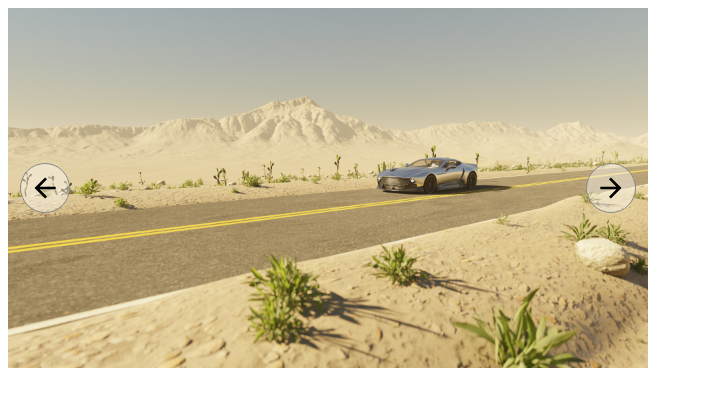
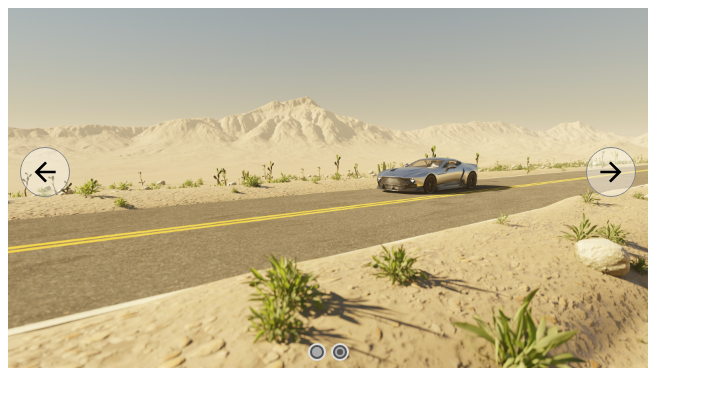
Before and after one commit to JSHC/image-slider, a website built with webpack: page dist/index.html in a window 1280 px wide. Shown: the whole page, without its empty margins (0-703 px from the left). Built offline with nearby package versions, Linux system fonts and the light colour scheme.

Commit message:
Add dot navigation display

```diff
--- a/src/slider/slider.css
+++ b/src/slider/slider.css
@@ -70,3 +70,40 @@
     width: 32px;
     height: 32px;
 }
+
+.slider-dot-navigation-container {
+    align-self: end;
+    width: 60%;
+    justify-self: center;
+    grid-column: 1 / span 2;
+    height: 32px;
+    display: flex;
+    align-items: center;
+    justify-content: center;
+    gap: 5px;
+}
+
+.slider-dot-container {
+    height: 14px;
+    width: 14px;
+    border-radius: 100%;
+    border: 2px solid #ddd;
+    background-color: #555;
+    display: flex;
+    align-items: center;
+    justify-content: center;
+}
+
+.slider-dot {
+    height: 10px;
+    width: 10px;
+    background-color: #aaa;
+    box-sizing: border-box;
+    border-radius: 100%;
+    border: 2px solid #aaa;
+}
+
+.slider-dot.selected {
+    border: 2px solid #aaa;
+    background-color: #555;
+}
--- a/src/slider/slider.js
+++ b/src/slider/slider.js
@@ -44,6 +44,23 @@ export default class Slider {
         slideNavigation.append(nextNavigation, prevNavigation);
         slidesDiv.appendChild(slideNavigation);
 
+        const dotNavigation = document.createElement('div');
+        dotNavigation.classList.add('slider-dot-navigation-container');
+        for (let imageIndex in this.images) {
+            const dotContainer = document.createElement('div');
+            dotContainer.classList.add('slider-dot-container');
+
+            const dot = document.createElement('div');
+            dot.classList.add('slider-dot');
+            if (Number(imageIndex) === this.currentImageIndex) {
+                dot.classList.add('selected');
+            }
+
+            dotContainer.appendChild(dot);
+            dotNavigation.appendChild(dotContainer);
+        }
+        slideNavigation.appendChild(dotNavigation);
+
         this.slideImg = document.createElement('img');
         this.slideImg.src = this.currentImage;
         slidesDiv.appendChild(this.slideImg);
@@ -85,6 +102,19 @@ export default class Slider {
         this.slideImg.src = this.currentImage;
         clearTimeout(this.nextImageTimeout);
         this.nextImageTimeout = setTimeout(() => this.nextImage(), 5000);
+        this.updateDotNavigation();
+    }
+
+    updateDotNavigation() {
+        const dots = Array.from(document.querySelectorAll('.slider-dot'));
+        console.log(dots);
+        for (const dotIndex in dots) {
+            if (Number(dotIndex) === Number(this.currentImageIndex)) {
+                dots[dotIndex].classList.add('selected');
+            } else {
+                dots[dotIndex].classList.remove('selected');
+            }
+        }
     }
 
 }
```
Also changed, not shown: dist/index.bundle.js, dist/slider.bundle.js.
